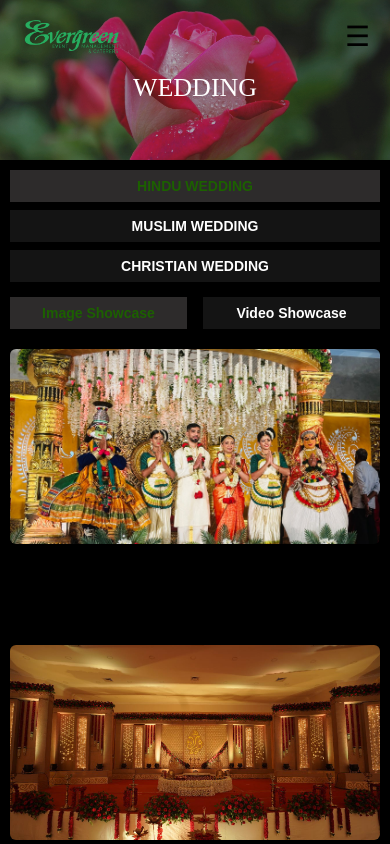
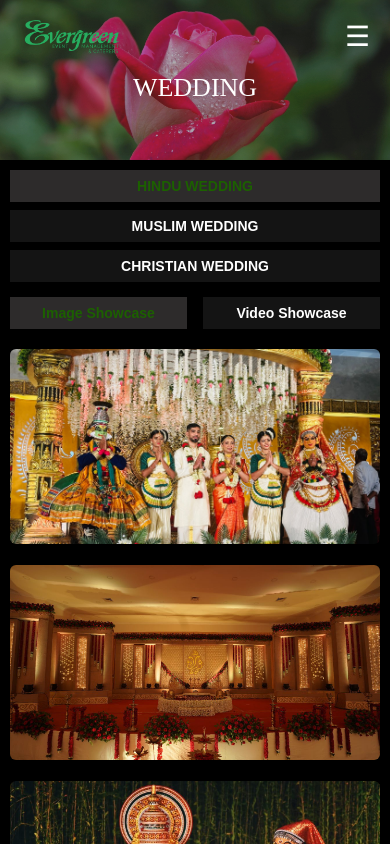
Before and after one commit to QINCORELABS/Evergreen-Events, a React (Vite) app: page /weddings in a window 390 px wide. Shown: the top 844 px of the page. Built offline with nearby package versions, Linux system fonts and the light colour scheme; a web font is replaced by a local one.

Commit message:
updated styles

```diff
--- a/src/components/header/Header.css
+++ b/src/components/header/Header.css
@@ -47,7 +47,7 @@ nav {
 
 .nav-contact button,
 .mobile-cta button {
-  background-color: #007a33;
+  background-color: #1c6000;
   color: #fff;
   border: none;
   padding: 10px 25px;
@@ -60,7 +60,7 @@ nav {
 
 .nav-contact button:hover,
 .mobile-cta button:hover {
-  background-color: #005a26;
+  background-color: #1c6000;
 }
 
 .hamburger {
@@ -105,7 +105,7 @@ nav {
     right: 20px;
     top: 10px;
     font-size: 28px;
-    color: #000;
+    color: #ffffff;
     background: none;
     border: none;
   }
--- a/src/components/home/EventGallery.css
+++ b/src/components/home/EventGallery.css
@@ -1,9 +1,7 @@
-/* Mobile-first approach: Default styles are for mobile */
-
 .event-gallery-container {
-  min-height: 80vh;
-  background-color: black;
-  color: #E9E9E9;
+  min-height: 60vh;
+  background-color: rgb(0, 0, 0);
+  color: #e9e9e9;
   padding: 20px;
 }
 
@@ -28,7 +26,6 @@
   max-width: 100%;
 }
 
-/* 📱 Mobile Buttons - full width stacked */
 .event-gallery-buttons {
   display: flex;
   flex-direction: column;
@@ -46,7 +43,7 @@
   font-size: 14px;
   cursor: pointer;
   transition: background-color 0.3s ease;
-  width: 100%; /* full width on mobile */
+  width: 100%;
   border-radius: 4px;
   text-align: center;
 }
@@ -59,12 +56,10 @@
   background-color: #4a4a4a !important;
 }
 
-/* 📱 Mobile Gallery Grid - show images one by one */
 .gallery-grid {
   display: grid;
-  grid-template-columns: 1fr;   /* single column */
-  grid-auto-rows: 200px;        /* consistent row height */
-  gap: 12px;
+  grid-template-columns: 1fr;
+  grid-auto-rows: 200px;
   margin: 0 auto 30px auto;
   max-width: 100%;
 }
@@ -73,8 +68,10 @@
   overflow: hidden;
   border-radius: 6px;
   position: relative;
-  grid-column: auto !important; /* reset custom positioning */
+  grid-column: auto !important;
   grid-row: auto !important;
+  width: 100%;
+  max-width: 420px;
 }
 
 .gallery-image {
@@ -94,9 +91,8 @@
   margin-top: 30px;
 }
 
-/* 📱 Mobile "See More" - full width */
 .see-more-button {
-  background-color: #4CAF50;
+  background-color: #4caf50;
   color: white;
   border: none;
   padding: 12px 20px;
@@ -108,7 +104,7 @@
   align-items: center;
   gap: 8px;
   transition: background-color 0.3s ease;
-  width: 100%;               /* full width on phones */
+  width: 100%;
   justify-content: center;
 }
 
@@ -121,7 +117,6 @@
   font-weight: bold;
 }
 
-/* 📲 Tablet Styles */
 @media (min-width: 576px) {
   .event-gallery-container {
     padding: 30px;
@@ -131,14 +126,12 @@
     font-size: 24px;
   }
 
-  /* 2-column layout */
   .gallery-grid {
     grid-template-columns: repeat(2, 1fr);
     grid-template-rows: repeat(6, 140px);
     gap: 10px;
   }
 
-  /* Buttons inline again */
   .event-gallery-buttons {
     flex-direction: row;
     flex-wrap: wrap;
@@ -152,22 +145,20 @@
     flex: 1;
   }
 
-  /* "See More" button auto width */
   .see-more-button {
     width: auto;
     padding: 10px 25px;
   }
 }
 
-/* 💻 Desktop Styles */
 @media (min-width: 768px) {
   .event-gallery-container {
-    height: 160vh;
+    height: 100vh;
     padding: 45px;
   }
 
   .event-gallery-headings {
-    text-align: center;
+    text-align: left;
     margin-bottom: 40px;
   }
 
@@ -185,7 +176,7 @@
   .event-gallery-buttons {
     flex-direction: row;
     gap: 8rem;
-    justify-content: center;
+    justify-content: flex-start;
     margin: 60px 0;
   }
 
@@ -197,7 +188,6 @@
     min-width: auto;
   }
 
-  /* Desktop Gallery Grid - 4 columns, 3 rows */
   .gallery-grid {
     grid-template-columns: repeat(4, 1fr);
     grid-template-rows: repeat(3, 200px);
@@ -206,7 +196,6 @@
     margin-bottom: 60px;
   }
 
-  /* Desktop Grid Positioning */
   .image-1 {
     grid-column: 1/2;
     grid-row: 1/2;
@@ -252,13 +241,6 @@
   }
 }
 
-    .image-container {
-        width: 100%;
-        max-width: 420px;
-    }
-
-
-/* 🖥️ Large Desktop Styles */
 @media (min-width: 1200px) {
   .event-gallery-container {
     padding: 60px;
--- a/src/components/weddings/Weddings.css
+++ b/src/components/weddings/Weddings.css
@@ -256,7 +256,7 @@
   }
 
   .gallery-grid {
-    gap: 6rem;
+    gap: 1rem;
   }
 
   .gallery-item {
--- a/src/index.css
+++ b/src/index.css
@@ -34,4 +34,5 @@ ul li a{
 
 button{
   text-decoration: none;
+
 }
```
